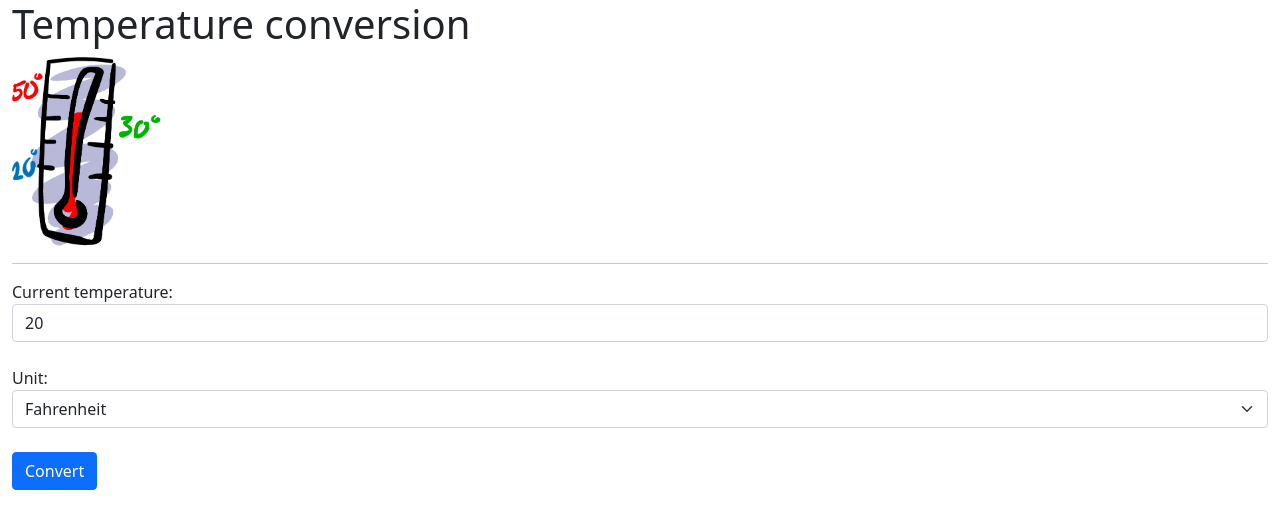
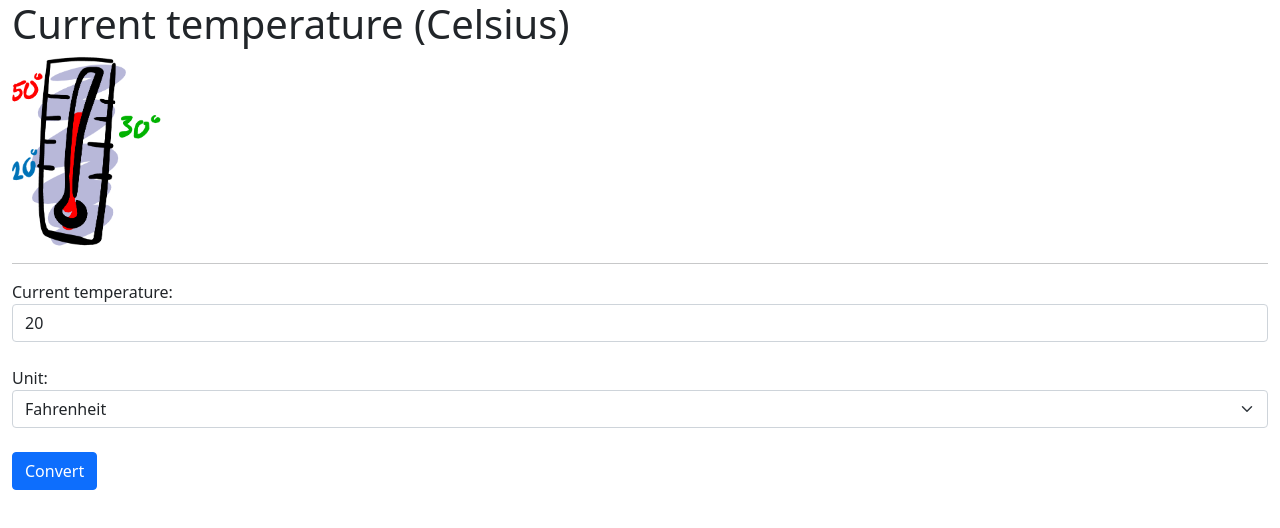
Before and after one commit to ChayanatTongchuea/ex5b, a plain HTML site: page index.html in a window 1280 px wide. Drawn offline with nearby package versions, Linux system fonts and the light colour scheme.

Commit message:
Adding a new description – temp unit

```diff
--- a/index.html
+++ b/index.html
@@ -11,7 +11,7 @@
 
   <body>
     <div class="container-fluid">
-		<h1>Temperature conversion</h1>
+		<h1> Current temperature (Celsius) </h1>
 		<img src="images/temperature.gif" class="img-fluid" alt="runner logo" width="150" height="150"><br><hr
 		<form role="form" method="GET">
 		  <div class="form-group">
```
